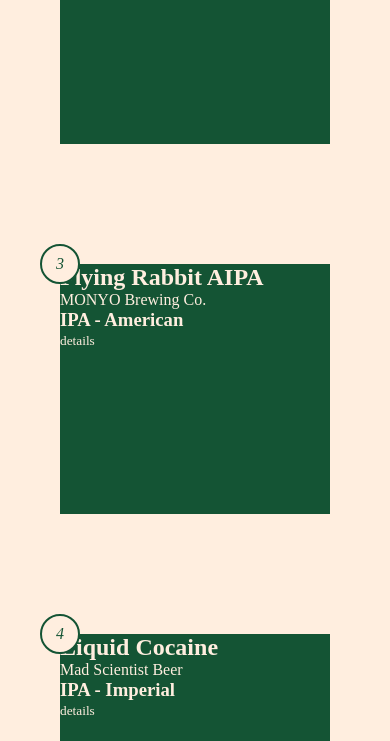
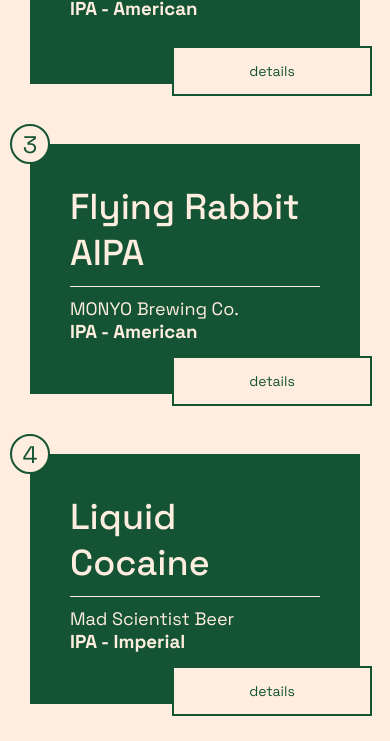
Before and after one commit to Mausp7/nive-test-ui, a plain HTML site: page index.html in a window 390 px wide. Shown: the part 596-1337 px from the top of the page. Drawn offline with Linux system fonts and the light colour scheme.

Commit message:
Site Responsiveness and .card design added.

```diff
--- a/index.html
+++ b/index.html
@@ -6,6 +6,13 @@
 		<meta name="viewport" content="width=device-width, initial-scale=1.0" />
 
 		<title>Document</title>
+
+		<link rel="preconnect" href="https://fonts.googleapis.com" />
+		<link rel="preconnect" href="https://fonts.gstatic.com" crossorigin />
+		<link
+			href="https://fonts.googleapis.com/css2?family=Space+Grotesk:wght@400;500;600;700&display=swap"
+			rel="stylesheet"
+		/>
 
 		<link rel="stylesheet" href="./style.css" />
 		<script src="./script.js"></script>
--- a/script.js
+++ b/script.js
@@ -58,10 +58,10 @@ function loadEvent() {
     for (let i = 0; i < beers.length; i++) {
         rootElement.insertAdjacentHTML("beforeend", `
             <div class="card">
-                <i>${i+1}</i>
+                <div class="number" >${i+1}</div>
                 <h2>${beers[i].title}</h2>
-                <p>${beers[i].sub}</p>
-                <h3>${beers[i].text}</h3>
+                <p class="sub" >${beers[i].sub}</p>
+                <h3 class="text" >${beers[i].text}</h3>
                 <button>details</button>
             </div>
         `);
--- a/style.scss
+++ b/style.scss
@@ -55,6 +55,7 @@ select {
 body {
 	background-color: #ffeedf;
 
+	font-family: "Space Grotesk", sans-serif;
 	color: #145434;
 }
 
@@ -77,8 +78,11 @@ header {
 #root {
 	display: flex;
 	flex-wrap: wrap;
+	justify-content: center;
 
 	max-width: 1200px;
+
+	margin: 30px auto;
 
 	.card {
 		position: relative;
@@ -87,11 +91,12 @@ header {
 		height: 250px;
 		background-color: #145434;
 
-		margin: 60px;
+		margin: 30px;
+		padding: 40px;
 
 		color: #ffeedf;
 
-		i {
+		.number {
 			position: absolute;
 			top: -20px;
 			left: -20px;
@@ -106,17 +111,52 @@ header {
 			border-radius: 50%;
 			background-color: #ffeedf;
 
+			font-size: 24px;
 			color: #145434;
 		}
 
 		h2 {
+			min-height: 90px;
+
+			padding-bottom: 10px;
+			border-bottom: 1px solid #ffeedf;
+
+			font-size: 36px;
+			font-weight: 500;
 		}
-		p {
+		p.sub {
+			padding-top: 10px;
+
+			font-size: 18px;
+			font-weight: 400;
 		}
-		h3 {
+		p.text {
+			padding-top: 10px;
+
+			font-size: 18px;
+			font-weight: 700;
 		}
 
 		button {
+			position: absolute;
+			right: -12px;
+			bottom: -12px;
+
+			width: 200px;
+			height: 50px;
+
+			border: 2px solid #145434;
+			background-color: #ffeedf;
+
+			font-size: 14px;
+			color: #145434;
+
+			&:hover {
+				border: 2px solid #ffeedf;
+				background-color: #145434;
+
+				color: #ffeedf;
+			}
 		}
 	}
 }
```
Also changed, not shown: style.css, 2 other files.
